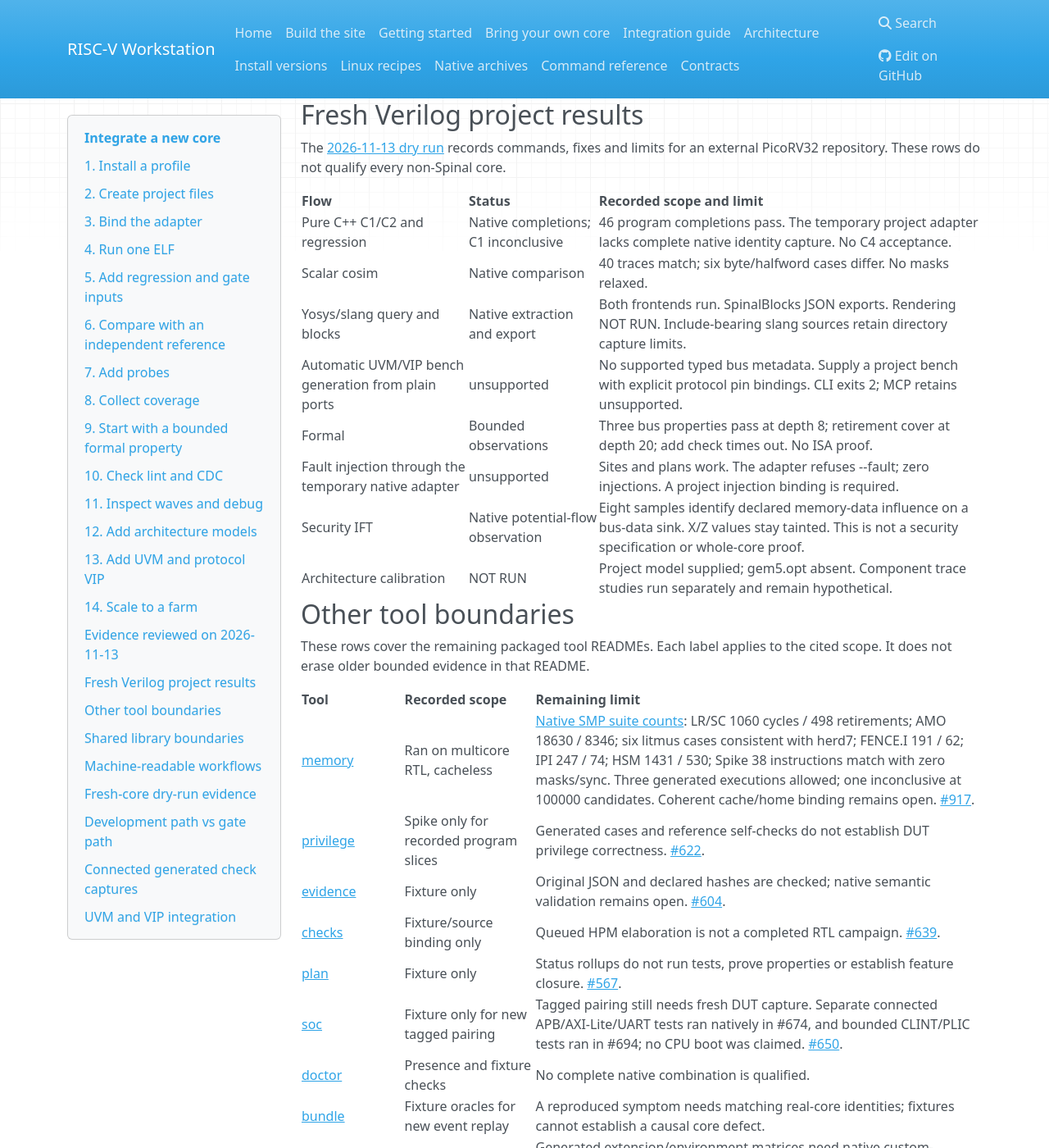
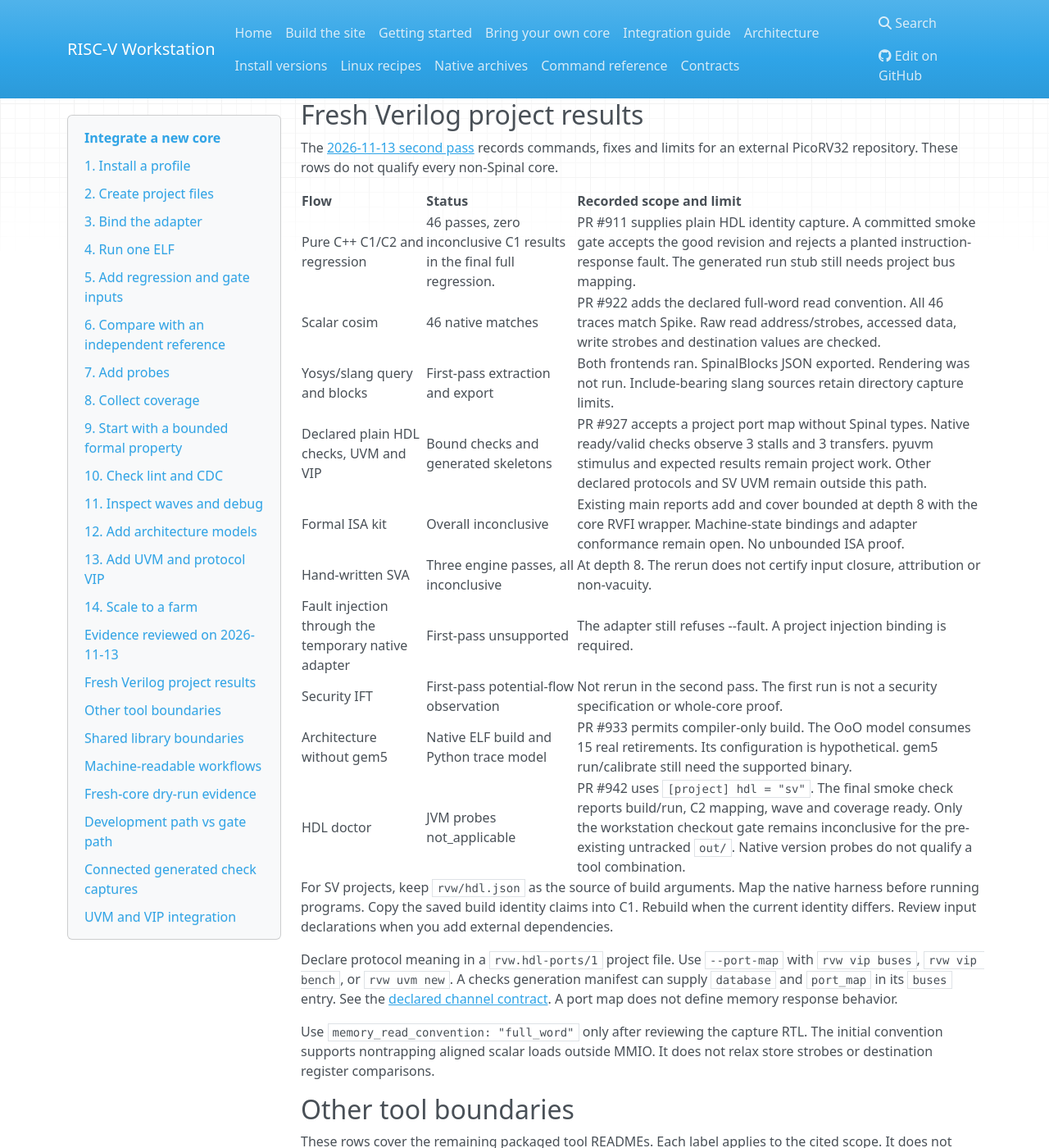
Before and after one commit to riscPrint/risc-v-workstation, an MkDocs documentation site: the page built from docs/INTEGRATION_GUIDE.md, in a window 1280 px wide and 1400 px high, scrolled down 5911 px. Shown: the whole window at 82% size. Built offline with MkDocs 1.6.1, drawn with Linux system fonts in a browser that asks for light colours; nearby versions of some CDN libraries; some of the changed text lies outside the part shown.

Commit message:
docs(integration): record the verilog second pass

```diff
--- a/docs/INTEGRATION_GUIDE.md
+++ b/docs/INTEGRATION_GUIDE.md
@@ -276,7 +276,7 @@ Limits can differ within one tool. Read the linked README and PR before use.
 
 | Tool or flow | Recorded scope | Evidence and remaining limit |
 |---|---|---|
-| init | Native SV scaffold compile; mapped runtime incomplete in the fresh dry run | [Verilog dry run](DRY_RUN_VERILOG_2026-11-13.md): a fresh PicoRV32 scaffold compiles after #847. The mapped path waits for sbt. A compiled stub does not run a program. |
+| init | Plain HDL identity capture; run mapping is project work | [Verilog second pass](DRY_RUN_VERILOG_2026-11-13.md#second-pass): native identity and good/bad smoke gates work with the project C++ adapter. The generated stub still refuses run until mapped. |
 | sim / arcilator | Ran on RTL | [#654](https://github.com/riscPrint/risc-v-workstation/pull/654): bounded VexRiscv C1/C2 comparison; BOOM, checkpoints and broader engine options NOT RUN. |
 | regress privilege extensions | Spike only | [#552](https://github.com/riscPrint/risc-v-workstation/pull/552): 81 programs; RTL and independent nested-pointer model remain open. |
 | cosim vector | Spike only | [#608](https://github.com/riscPrint/risc-v-workstation/pull/608): 1,333 instructions, replay match; no vector RTL. |
@@ -299,20 +299,37 @@ Spike-only scope or qualify interrupts, extended CSR capture or a second core.
 
 ## Fresh Verilog project results
 
-The [2026-11-13 dry run](DRY_RUN_VERILOG_2026-11-13.md) records commands, fixes
+The [2026-11-13 second pass](DRY_RUN_VERILOG_2026-11-13.md#second-pass) records commands, fixes
 and limits for an external PicoRV32 repository. These rows do not qualify
 every non-Spinal core.
 
 | Flow | Status | Recorded scope and limit |
 |---|---|---|
-| Pure C++ C1/C2 and regression | Native completions; C1 inconclusive | 46 program completions pass. The temporary project adapter lacks complete native identity capture. No C4 acceptance. |
-| Scalar cosim | Native comparison | 40 traces match; six byte/halfword cases differ. No masks relaxed. |
-| Yosys/slang query and blocks | Native extraction and export | Both frontends run. SpinalBlocks JSON exports. Rendering NOT RUN. Include-bearing slang sources retain directory capture limits. |
-| Automatic UVM/VIP bench generation from plain ports | unsupported | No supported typed bus metadata. Supply a project bench with explicit protocol pin bindings. CLI exits 2; MCP retains unsupported. |
-| Formal | Bounded observations | Three bus properties pass at depth 8; retirement cover at depth 20; add check times out. No ISA proof. |
-| Fault injection through the temporary native adapter | unsupported | Sites and plans work. The adapter refuses --fault; zero injections. A project injection binding is required. |
-| Security IFT | Native potential-flow observation | Eight samples identify declared memory-data influence on a bus-data sink. X/Z values stay tainted. This is not a security specification or whole-core proof. |
-| Architecture calibration | NOT RUN | Project model supplied; gem5.opt absent. Component trace studies run separately and remain hypothetical. |
+| Pure C++ C1/C2 and regression | 46 passes, zero inconclusive C1 results in the final full regression. | PR #911 supplies plain HDL identity capture. A committed smoke gate accepts the good revision and rejects a planted instruction-response fault. The generated run stub still needs project bus mapping. |
+| Scalar cosim | 46 native matches | PR #922 adds the declared full-word read convention. All 46 traces match Spike. Raw read address/strobes, accessed data, write strobes and destination values are checked. |
+| Yosys/slang query and blocks | First-pass extraction and export | Both frontends ran. SpinalBlocks JSON exported. Rendering was not run. Include-bearing slang sources retain directory capture limits. |
+| Declared plain HDL checks, UVM and VIP | Bound checks and generated skeletons | PR #927 accepts a project port map without Spinal types. Native ready/valid checks observe 3 stalls and 3 transfers. pyuvm stimulus and expected results remain project work. Other declared protocols and SV UVM remain outside this path. |
+| Formal ISA kit | Overall inconclusive | Existing main reports add and cover bounded at depth 8 with the core RVFI wrapper. Machine-state bindings and adapter conformance remain open. No unbounded ISA proof. |
+| Hand-written SVA | Three engine passes, all inconclusive | At depth 8. The rerun does not certify input closure, attribution or non-vacuity. |
+| Fault injection through the temporary native adapter | First-pass unsupported | The adapter still refuses --fault. A project injection binding is required. |
+| Security IFT | First-pass potential-flow observation | Not rerun in the second pass. The first run is not a security specification or whole-core proof. |
+| Architecture without gem5 | Native ELF build and Python trace model | PR #933 permits compiler-only build. The OoO model consumes 15 real retirements. Its configuration is hypothetical. gem5 run/calibrate still need the supported binary. |
+| HDL doctor | JVM probes not_applicable | PR #942 uses `[project] hdl = "sv"`. The final smoke check reports build/run, C2 mapping, wave and coverage ready. Only the workstation checkout gate remains inconclusive for the pre-existing untracked `out/`. Native version probes do not qualify a tool combination. |
+
+For SV projects, keep `rvw/hdl.json` as the source of build arguments. Map the
+native harness before running programs. Copy the saved build identity claims
+into C1. Rebuild when the current identity differs. Review input declarations
+when you add external dependencies.
+
+Declare protocol meaning in a `rvw.hdl-ports/1` project file. Use `--port-map`
+with `rvw vip buses`, `rvw vip bench`, or `rvw uvm new`. A checks generation
+manifest can supply `database` and `port_map` in its `buses` entry. See the
+[declared channel contract](contracts/vip.md#declared-plain-hdl-channels).
+A port map does not define memory response behavior.
+
+Use `memory_read_convention: "full_word"` only after reviewing the capture RTL.
+The initial convention supports nontrapping aligned scalar loads outside MMIO.
+It does not relax store strobes or destination register comparisons.
 
 ## Other tool boundaries
 
```
Also changed, not shown: docs/DRY_RUN_VERILOG_2026-11-13.md (+38 -0 lines).
